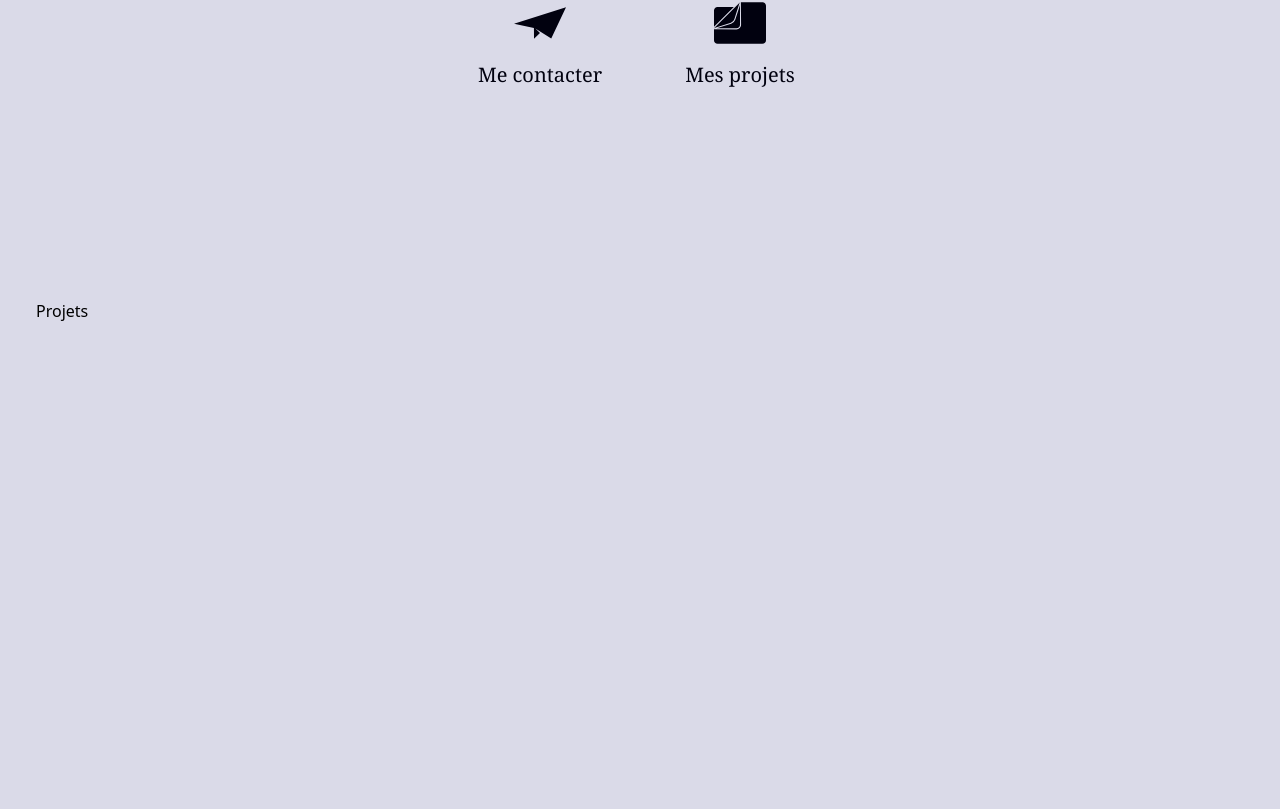
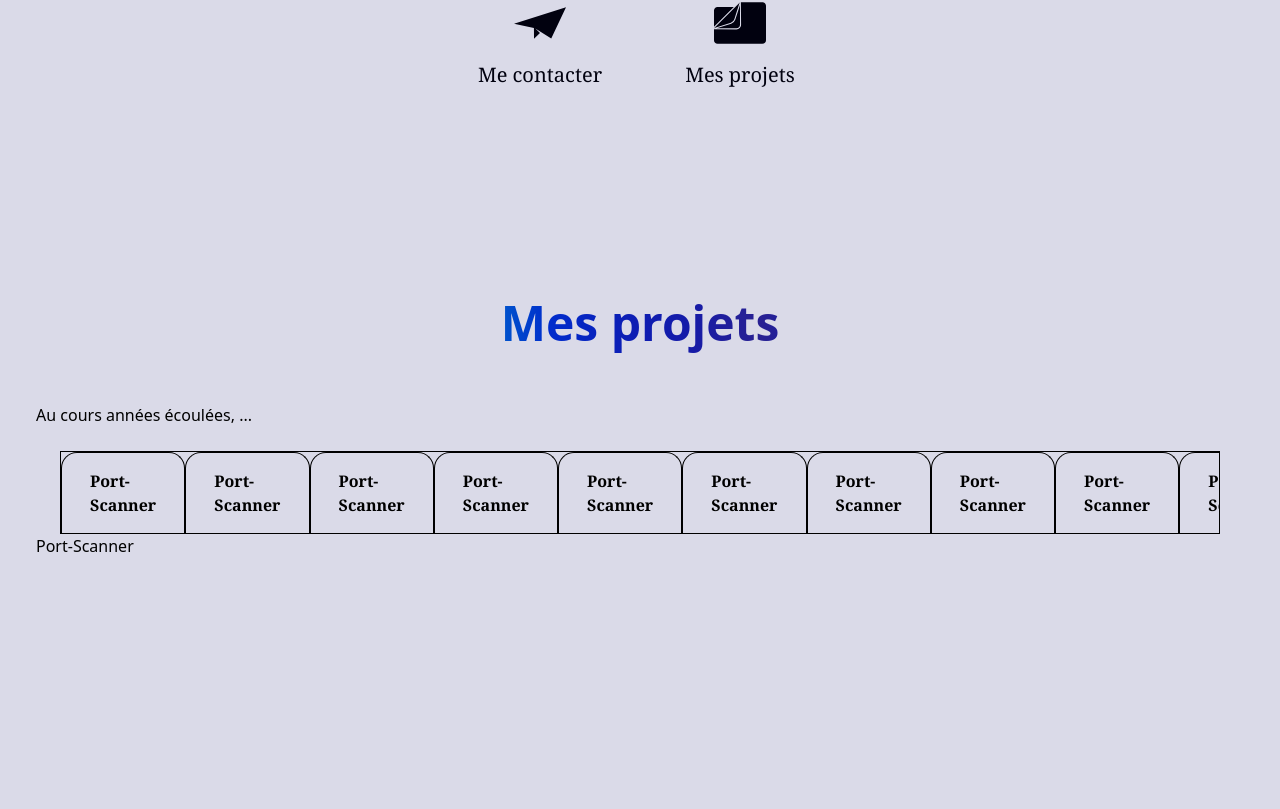
Before and after one commit to Haku-48/portfolio_hak, a React (Vite) app in the folder portfolio/: page / in a window 1280 px wide. Shown: the part 1591-2400 px from the top of the page. Built offline with nearby package versions, Linux system fonts and the light colour scheme.

Commit message:
Début de la page de projet

```diff
--- /dev/null
+++ b/portfolio/src/assets/data/project.json
@@ -0,0 +1,242 @@
+[
+    {
+        "name": "Port-Scanner",
+        "picture": "",
+        "description": "",
+        "start": "11/2025",
+        "end": "11/2025",
+        "langages": [
+            ""
+        ],
+        "tools": [
+            ""
+        ],
+        "link": "",
+        "flag": "Temps-Libre"
+    },
+    {
+        "name": "Port-Scanner",
+        "picture": "",
+        "description": "",
+        "start": "11/2025",
+        "end": "11/2025",
+        "langages": [
+            ""
+        ],
+        "tools": [
+            ""
+        ],
+        "link": "",
+        "flag": "Temps-Libre"
+    },
+    {
+        "name": "Port-Scanner",
+        "picture": "",
+        "description": "",
+        "start": "11/2025",
+        "end": "11/2025",
+        "langages": [
+            ""
+        ],
+        "tools": [
+            ""
+        ],
+        "link": "",
+        "flag": "Temps-Libre"
+    },
+    {
+        "name": "Port-Scanner",
+        "picture": "",
+        "description": "",
+        "start": "11/2025",
+        "end": "11/2025",
+        "langages": [
+            ""
+        ],
+        "tools": [
+            ""
+        ],
+        "link": "",
+        "flag": "Temps-Libre"
+    },
+    {
+        "name": "Port-Scanner",
+        "picture": "",
+        "description": "",
+        "start": "11/2025",
+        "end": "11/2025",
+        "langages": [
+            ""
+        ],
+        "tools": [
+            ""
+        ],
+        "link": "",
+        "flag": "Temps-Libre"
+    },
+    {
+        "name": "Port-Scanner",
+        "picture": "",
+        "description": "",
+        "start": "11/2025",
+        "end": "11/2025",
+        "langages": [
+            ""
+        ],
+        "tools": [
+            ""
+        ],
+        "link": "",
+        "flag": "Temps-Libre"
+    },
+    {
+        "name": "Port-Scanner",
+        "picture": "",
+        "description": "",
+        "start": "11/2025",
+        "end": "11/2025",
+        "langages": [
+            ""
+        ],
+        "tools": [
+            ""
+        ],
+        "link": "",
+        "flag": "Temps-Libre"
+    },
+    {
+        "name": "Port-Scanner",
+        "picture": "",
+        "description": "",
+        "start": "11/2025",
+        "end": "11/2025",
+        "langages": [
+            ""
+        ],
+        "tools": [
+            ""
+        ],
+        "link": "",
+        "flag": "Temps-Libre"
+    },
+    {
+        "name": "Port-Scanner",
+        "picture": "",
+        "description": "",
+        "start": "11/2025",
+        "end": "11/2025",
+        "langages": [
+            ""
+        ],
+        "tools": [
+            ""
+        ],
+        "link": "",
+        "flag": "Temps-Libre"
+    },
+    {
+        "name": "Port-Scanner",
+        "picture": "",
+        "description": "",
+        "start": "11/2025",
+        "end": "11/2025",
+        "langages": [
+            ""
+        ],
+        "tools": [
+            ""
+        ],
+        "link": "",
+        "flag": "Temps-Libre"
+    },
+    {
+        "name": "Port-Scanner",
+        "picture": "",
+        "description": "",
+        "start": "11/2025",
+        "end": "11/2025",
+        "langages": [
+            ""
+        ],
+        "tools": [
+            ""
+        ],
+        "link": "",
+        "flag": "Temps-Libre"
+    },
+    {
+        "name": "Port-Scanner",
+        "picture": "",
+        "description": "",
+        "start": "11/2025",
+        "end": "11/2025",
+        "langages": [
+            ""
+        ],
+        "tools": [
+            ""
+        ],
+        "link": "",
+        "flag": "Temps-Libre"
+    },
+    {
+        "name": "Port-Scanner",
+        "picture": "",
+        "description": "",
+        "start": "11/2025",
+        "end": "11/2025",
+        "langages": [
+            ""
+        ],
+        "tools": [
+            ""
+        ],
+        "link": "",
+        "flag": "Temps-Libre"
+    },
+    {
+        "name": "Port-Scanner",
+        "picture": "",
+        "description": "",
+        "start": "11/2025",
+        "end": "11/2025",
+        "langages": [
+            ""
+        ],
+        "tools": [
+            ""
+        ],
+        "link": "",
+        "flag": "Temps-Libre"
+    },
+    {
+        "name": "Port-Scanner",
+        "picture": "",
+        "description": "",
+        "start": "11/2025",
+        "end": "11/2025",
+        "langages": [
+            ""
+        ],
+        "tools": [
+            ""
+        ],
+        "link": "",
+        "flag": "Temps-Libre"
+    },
+    {
+        "name": "Port-Scanner",
+        "picture": "",
+        "description": "",
+        "start": "11/2025",
+        "end": "11/2025",
+        "langages": [
+            ""
+        ],
+        "tools": [
+            ""
+        ],
+        "link": "",
+        "flag": "Temps-Libre"
+    }
+]
--- /dev/null
+++ b/portfolio/src/components/ui/ProjectHead.components.tsx
@@ -0,0 +1,15 @@
+/** Represent the head of a project in the folder */
+
+interface ProjectHeadProp {
+    name: string,
+    onClick: () => void
+}
+
+function ProjectHead({ name, onClick }: ProjectHeadProp) {
+    return (
+        <div className="project_head" onClick={onClick}>
+            <h3>{name}</h3>
+        </div>
+    )
+}
+export default ProjectHead;
--- /dev/null
+++ b/portfolio/src/components/ui/ProjectsFolder.components.tsx
@@ -0,0 +1,42 @@
+/* A Projects Folder to allow user browsing into my projects */
+import { useState, useEffect } from "react";
+import projects from '../../assets/data/project.json';
+import ProjectHead from "./ProjectHead.components";
+
+interface Project {
+    name: string,
+    picture: string,
+    description: string,
+    start: string,
+    end: string,
+    langages: string[],
+    tools: string[],
+    link: string,
+    flag: string
+}
+
+
+function ProjectsFolder() {
+    const [selectedProject, setSelectedProject] = useState<Project>(projects[0]);
+
+    return (
+        <div className="projects_folder">
+            <div className="projects_heads_viewport">
+                <div className="projects_heads_track">
+                    {projects.map((project) => (
+                        <ProjectHead name={project.name} onClick={() => setSelectedProject} />
+                    ))}
+                </div>
+            </div>
+            <div className={`project_selected bg-[]`}>
+                <div className={`bg-[url(${selectedProject.picture})]`}>
+                    <div className="project_name">
+                        <h2>{selectedProject.name}</h2>
+                    </div>
+                </div>
+            </div>
+        </div>
+    )
+}
+
+export default ProjectsFolder
--- a/portfolio/src/main.tsx
+++ b/portfolio/src/main.tsx
@@ -6,6 +6,7 @@ import "./style/hero.css";
 import "./style/home.css";
 import "./style/about.css";
 import "./style/contact.css";
+import "./style/projects.css";
 import { StrictMode } from "react";
 
 ReactDOM.createRoot(document.getElementById("root")!).render(
--- a/portfolio/src/pages/Contact.tsx
+++ b/portfolio/src/pages/Contact.tsx
@@ -42,7 +42,7 @@ function Contact() {
         <ButtonImg
           img={"util/location.svg"}
           id={
-            "https://www.google.com/search?client=ubuntu-sn&channel=fs&q=loos"
+            "https://maps.app.goo.gl/CT81sjG9fZ61gDgFA"
           }
           classname={"contact_button"}
           text={"Loos"}
--- a/portfolio/src/pages/Projects.tsx
+++ b/portfolio/src/pages/Projects.tsx
@@ -1,9 +1,17 @@
 /** Projects page of the Portfolio */
+
+import ProjectsFolder from "../components/ui/ProjectsFolder.components";
 
 function Projects() {
     return (
         <main className="page" id="projects">
-            Projets
+            <div className="projects_title">
+                <h1>Mes projets</h1>
+            </div>
+            <div className="projects_sentence">
+                Au cours années écoulées, ...
+            </div>
+            <ProjectsFolder />
         </main>
     )
 }
--- a/portfolio/src/style/hero.css
+++ b/portfolio/src/style/hero.css
@@ -8,6 +8,7 @@ h1.main_title {
 }
 
 @supports (-webkit-background-clip: text) {
+
   h1,
   .more_infos_skill h2,
   .formation_title {
--- /dev/null
+++ b/portfolio/src/style/projects.css
@@ -0,0 +1,30 @@
+@import "tailwindcss";
+@import "tailwindcss/preflight";
+@import "tailwindcss/utilities";
+
+/* Main rules for the Project page */
+#projects {
+    @apply flex flex-col relative min-h-screen;
+}
+
+/* Title */
+.projects_title {
+    @apply text-4xl md:text-5xl font-bold flex justify-center items-center;
+}
+
+.projects_title h1 {
+    @apply h-20;
+}
+
+
+.projects_heads_viewport {
+    @apply flex flex-row overflow-x-auto ml-4 md:ml-6 mr-4 md:mr-6 border;
+}
+
+.projects_heads_track {
+    @apply flex transform;
+}
+
+.project_head {
+    @apply border-t border-l border-r p-7 pt-4 pb-4 rounded-t-2xl font-bold font-serif;
+}
```
